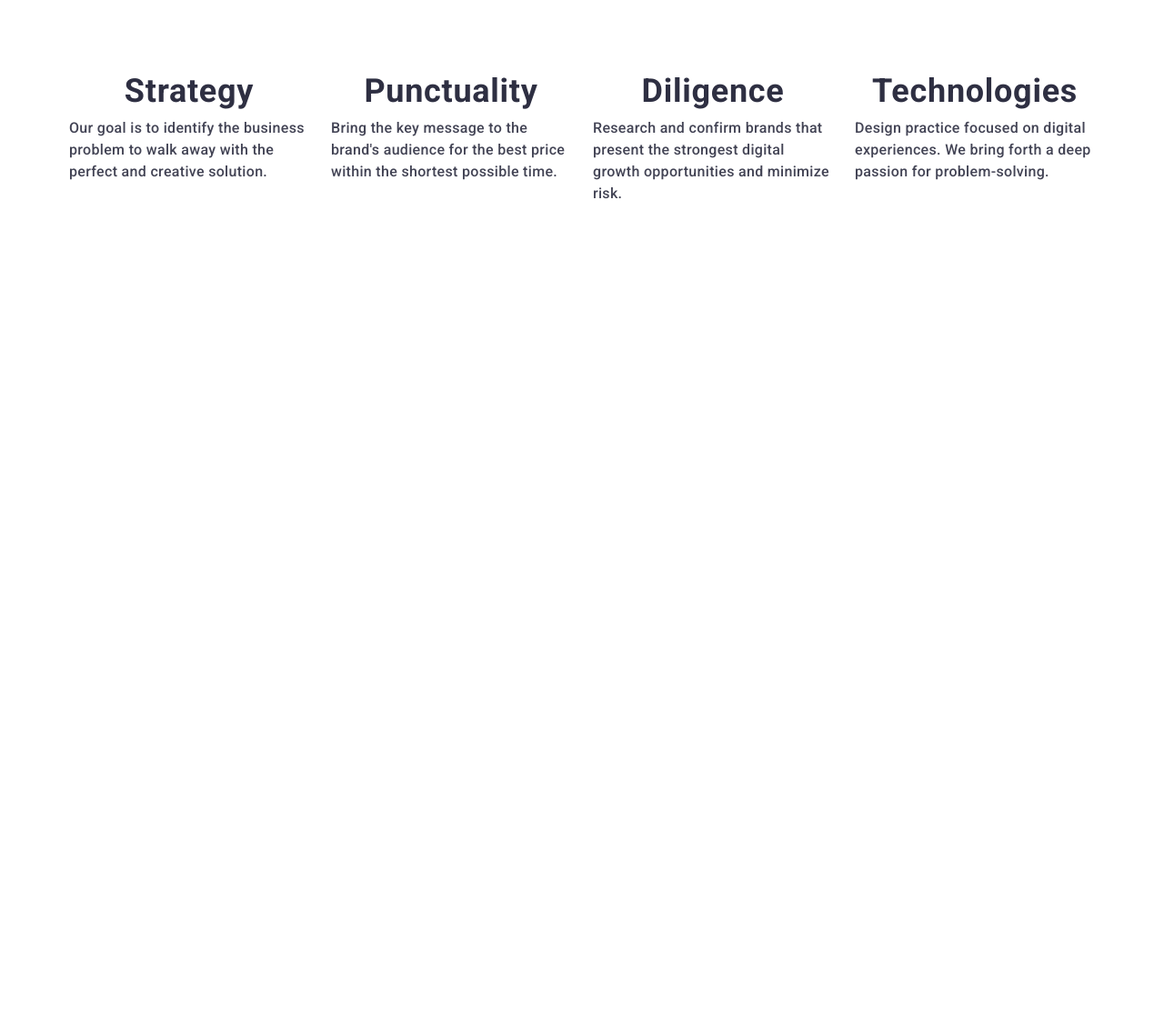
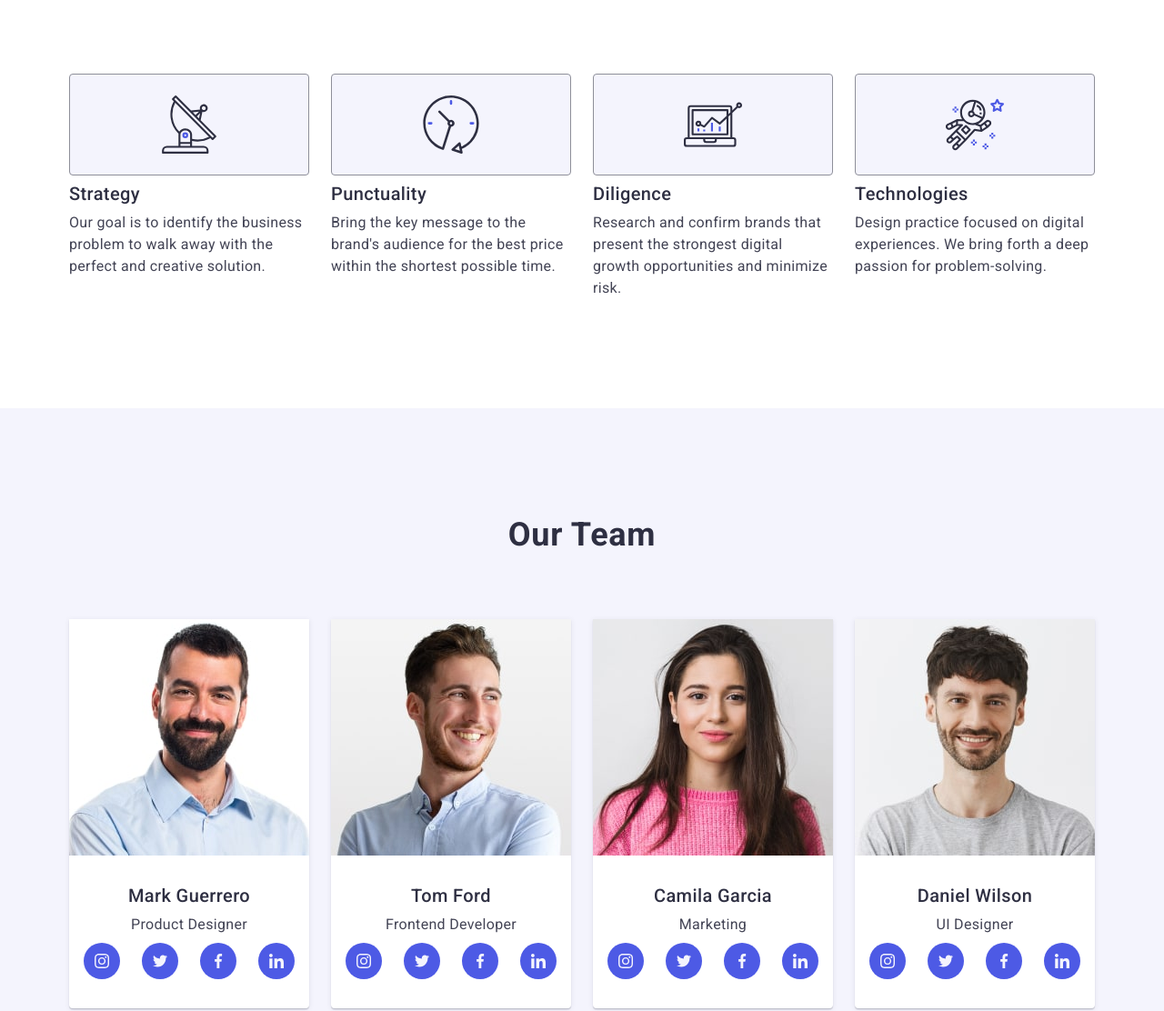
Before and after one commit to AndreyRuts/WebStudio-landing, a plain HTML site: page index.html in a window 1280 px wide. Shown: the part 560-1672 px from the top of the page at 91% size. Before the commit the page ends 905 px from the top, so only its background shows below. Drawn offline with nearby package versions, Linux system fonts and the light colour scheme.

Commit message:
team section 6.6

```diff
--- a/css/styles.css
+++ b/css/styles.css
@@ -294,7 +294,7 @@ img {
         rgba(46, 47, 66, 0.7)
       ),
       url("../images/desk-img/bg/hero-bg-desk-x1.jpg");
-    max-width: 1140px;
+    max-width: 1440px;
     padding: 112px 0 112px;
   }
   .solutions-header {
@@ -319,7 +319,7 @@ img {
 .features-list {
   display: flex;
   gap: 72px;
-  flex-direction: column;
+  flex-wrap: wrap;
 }
 
 .features-icon-container {
@@ -358,22 +358,55 @@ img {
   line-height: 1.5;
   letter-spacing: 0.02em;
   color: #434455;
-  max-width: 288px;
+  max-width: 100%;
 }
 
 /* ==========================tab adaptation========================== */
 @media screen and (min-width: 768px) {
   .features-list {
-    display: flex;
-    flex-direction: row;
     gap: 24px;
   }
   .features-list-item {
-    width: calc((100% - 2 * 24px) / 3);
+    width: calc((100% - 24px) / 2);
+  }
+  .features-list-header {
+    text-align: left;
   }
 }
 /* ==========================desktop adaptation========================== */
 @media screen and (min-width: 1158px) {
+  .features-list {
+    flex-wrap: nowrap;
+  }
+  .features-icon-container {
+    display: flex;
+    align-items: center;
+    justify-content: center;
+    background: #f4f4fd;
+    max-width: 264px;
+    height: 112px;
+    border: 1px solid #8e8f99;
+    border-radius: 4px;
+    position: relative;
+    margin-bottom: 8px;
+  }
+  .features-icon {
+    position: absolute;
+    top: 50%;
+    left: 50%;
+    transform: translate(-50%, -50%);
+    display: flex;
+  }
+  .features-list-header {
+    font-weight: 500;
+    font-size: 20px;
+    line-height: 1.2;
+    letter-spacing: 0.02em;
+  }
+  .features-list-text {
+    display: block;
+    font-weight: 400;
+  }
 }
 /* ---------------------------FEATURES SECTION---------------------------- */
 /* -----------------------------TEAM SECTION----------------------------- */
@@ -383,11 +416,13 @@ img {
 .team-list {
   display: flex;
   flex-wrap: wrap;
-  gap: 24px;
+  /* gap: 24px; */
+  gap: 72px;
+  justify-content: center;
 }
 .team-list-card {
   background: #ffffff;
-  width: calc((100% - 3 * 24px) / 4);
+  /* width: calc((100% - 3 * 24px) / 4); */
   border-radius: 0 0 4px 4px;
   box-shadow: 0px 1px 6px rgba(46, 47, 66, 0.08),
     0px 1px 1px rgba(46, 47, 66, 0.16), 0px 2px 1px rgba(46, 47, 66, 0.08);
@@ -440,6 +475,22 @@ img {
 .team-icon-list-item-link:focus {
   background-color: #404bbf;
 }
+
+/* ==========================tab adaptation========================== */
+@media screen and (min-width: 768px) {
+  .team-list {
+    display: flex;
+    flex-wrap: wrap;
+    /* gap: 24px; */
+    gap: 72px;
+    column-gap: 24px;
+    justify-content: center;
+  }
+}
+/* ==========================desktop adaptation========================== */
+@media screen and (min-width: 1158px) {
+}
+
 /* -----------------------------TEAM SECTION----------------------------- */
 /* ---------------------------PORTFOLIO SECTION---------------------------- */
 .portfolio-list {
--- a/index.html
+++ b/index.html
@@ -119,7 +119,7 @@
         </div>
       </section>
 
-      <!-- <section class="section team-section">
+      <section class="section team-section">
         <div class="container">
           <h2 class="section-header">Our Team</h2>
           <ul class="team-list">
@@ -300,9 +300,9 @@
             </li>
           </ul>
         </div>
-      </section> -->
+      </section>
 
-      <!-- <section class="section">
+      <section class="section">
         <div class="container">
           <h2 class="section-header">Our Portfolio</h2>
           <ul class="portfolio-list">
@@ -422,7 +422,7 @@
             </li>
           </ul>
         </div>
-      </section> -->
+      </section>
     </main>
 
     <!-- <footer class="footer">
```
